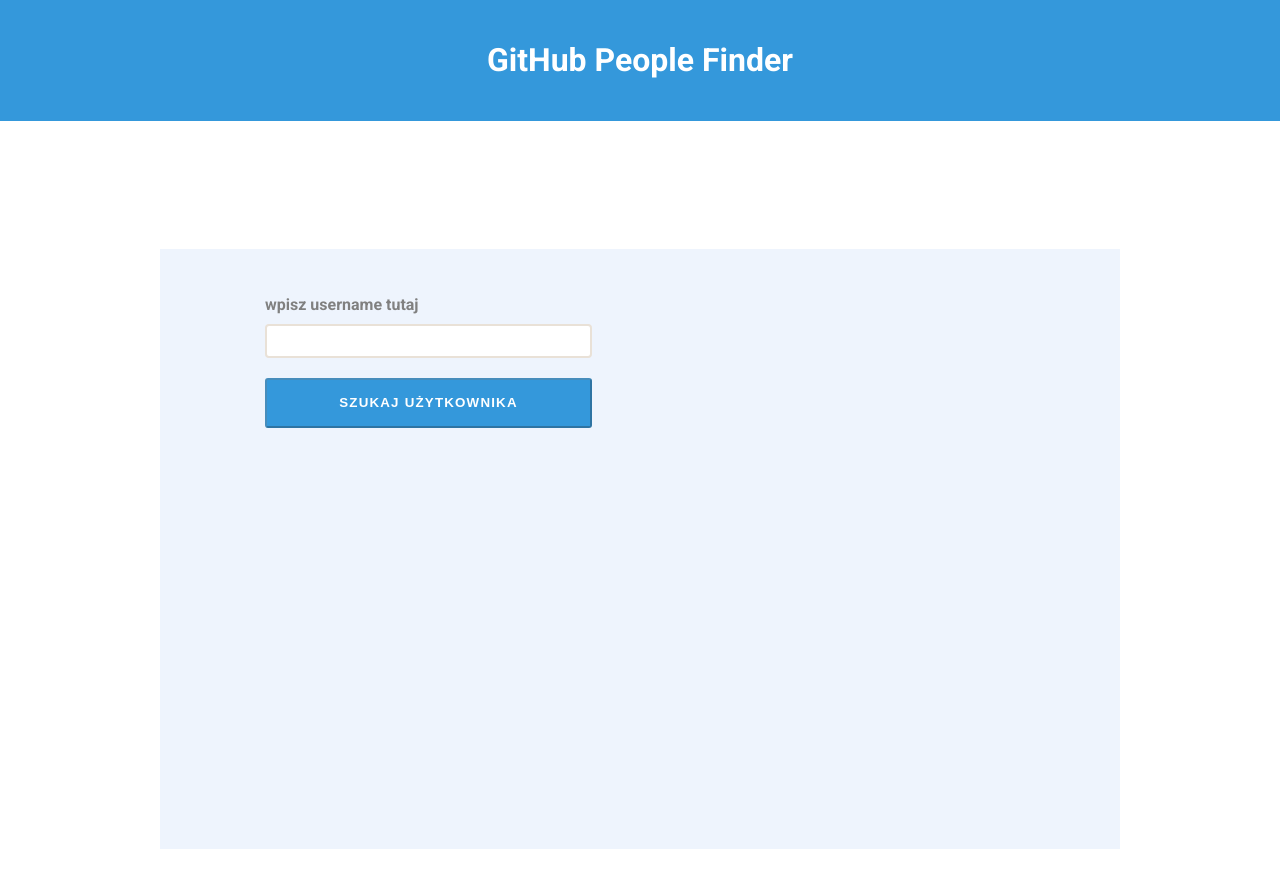
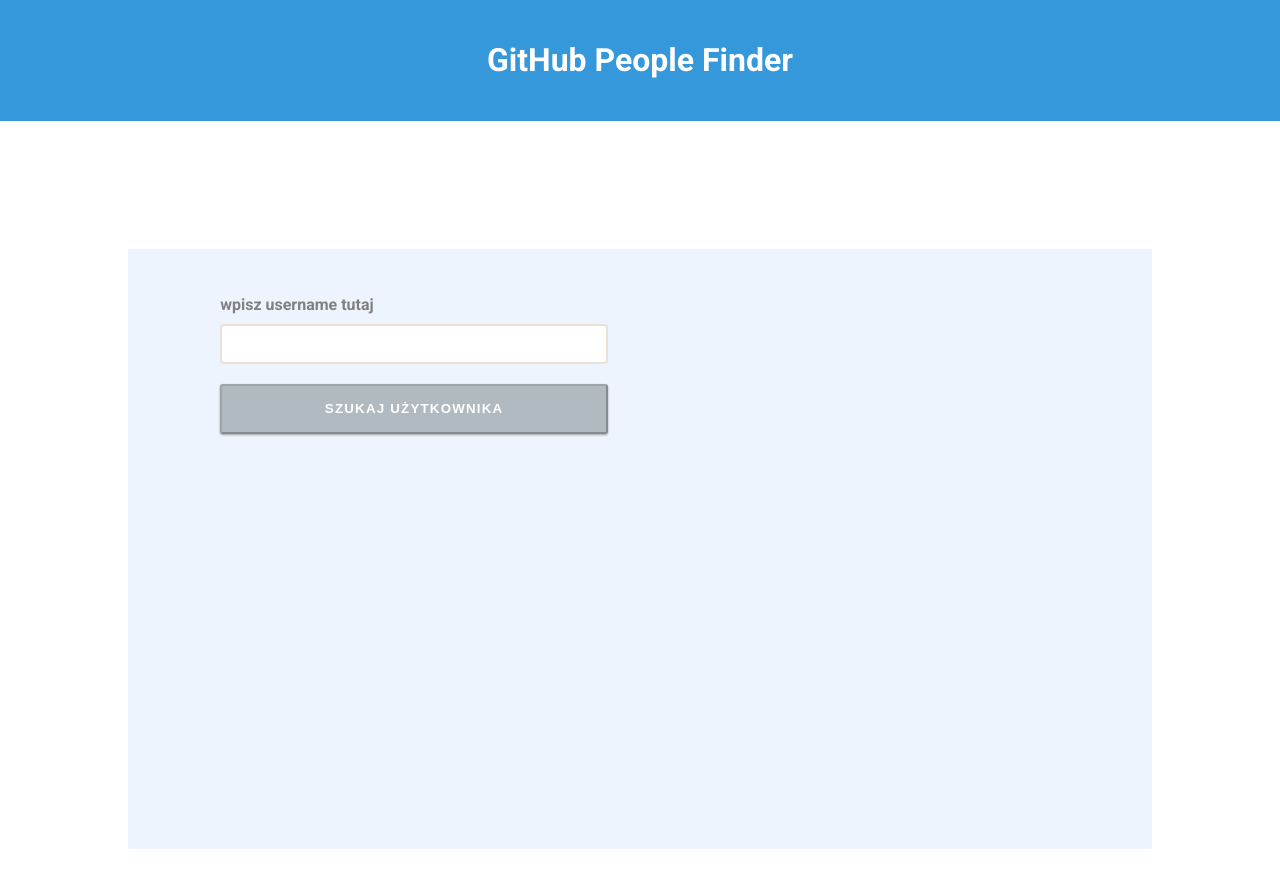
Before and after one commit to FrostyDog/github-user-finder, a React (Create React App) app: page / in a window 1280 px wide. Shown: the top 888 px of the page. Built offline with nearby package versions, Linux system fonts and the light colour scheme.

Commit message:
feat: finished design

```diff
--- a/src/App.scss
+++ b/src/App.scss
@@ -18,7 +18,7 @@
       max-width: 65%;
     }
     @media screen and (min-width: 960px) {
-      max-width: 75%;
+      max-width: 80%;
     }
   }
   &__footer {
--- a/src/components/CommitListItem/index.jsx
+++ b/src/components/CommitListItem/index.jsx
@@ -3,7 +3,7 @@
 import "./style.scss";
 
 function CommitListItem({ commit }) {
-  return <a className="CommitListItem" href={commit.url}>{commit.sha}</a>;
+  return <a className="CommitListItem" href={commit.html_url}>{commit.sha}</a>;
 }
 
 export default CommitListItem;
--- a/src/components/CommitListItem/style.scss
+++ b/src/components/CommitListItem/style.scss
@@ -1,4 +1,8 @@
 .CommitListItem{
 text-overflow: ellipsis;
-padding: .5rem 0 .5rem 2rem;
+padding: .5rem 1rem .5rem 2rem;
+width: fit-content;
+&:nth-child(2n + 1) {
+    color: rgb(30, 114, 30)
 }
+}
--- a/src/components/Generic/Button/style.scss
+++ b/src/components/Generic/Button/style.scss
@@ -9,5 +9,9 @@
     text-transform: uppercase;
     font-weight: bold;
     color: #FFF;
+    box-shadow: 0 1px 3px rgba(0,0,0,0.12), 0 1px 2px rgba(0,0,0,0.24);
     user-select: none;
+    &:disabled{
+        background: #b0bac0;
+    }
 }
--- a/src/components/LoginInput/style.scss
+++ b/src/components/LoginInput/style.scss
@@ -1,6 +1,7 @@
 .LoginInput {
-  margin: 1rem;
+  margin: 1rem auto;
   display: flex;
+  max-width: 400px;
   flex-direction: column;
   &__label {
     margin: 10px 0 5px 0;
@@ -12,7 +13,7 @@
     margin: 5px 0 20px 0;
     border: 2px rgb(233, 225, 215) solid;
     border-radius: 4px;
-    font-size: 1.0em;
+    font-size: 1.3em;
     padding: 6px;
   }
 }
--- a/src/components/ProjectListItem/style.scss
+++ b/src/components/ProjectListItem/style.scss
@@ -1,11 +1,17 @@
-.ProjectListItem{
+.ProjectListItem {
   display: flex;
   flex-direction: column;
   padding: 5px;
+  width: fit-content;
+  &:nth-child(2n) {
+    background-color: beige;
+    border-radius: 20px;
+    box-shadow: 0 1px 3px rgba(0,0,0,0.12), 0 1px 2px rgba(0,0,0,0.24);
+  }
 
-    &__title{
+  &__title {
     padding-left: 15px;
     font-size: 1.5rem;
-        margin: .5rem 0;
+    margin: 0.5rem 0;
   }
 }
--- a/src/components/UserFinderBlock/index.jsx
+++ b/src/components/UserFinderBlock/index.jsx
@@ -13,7 +13,7 @@
 
   return (
     <div className="UserFinderBlock">
-      <div className="UserFinderBlock__user-block">
+      <div className="UserFinderBlock__user">
         {alertText ? <Alert text={alertText} /> : null}
         <LinkInput />
         {Object.keys(userNameObject).length ? (
@@ -24,7 +24,7 @@
           />
         ) : null}
       </div>
-      <div className="UserFinderBlock__projects-block">
+      <div className="UserFinderBlock__projects">
         {projectsWithCommits.map((el) => (
           <ProjectListItem key={el.id} project={el} />
         ))}
--- a/src/components/UserFinderBlock/style.scss
+++ b/src/components/UserFinderBlock/style.scss
@@ -7,15 +7,23 @@
     flex-direction: column;
     align-items: center;
   }
-  &__user-block {
+
+  @media screen and (min-width: 1000px) and (max-width: 1150px) {
+    padding: 0;
+  }
+
+  &__user {
     width: 50%;
     padding: 0 2rem;
     @media screen and (max-width: 1000px) {
       width: auto;
     }
   }
-  &__projects-block {
+  &__projects {
     width: 50%;
+    display: flex;
+    flex-direction: column;
+    align-items: center;
     @media screen and (max-width: 1000px) {
       width: auto;
     }
```
Also changed, not shown: 1 other file (tests, documents, lock files or other folders). Lines whose indentation alone changed are shown as unchanged.
